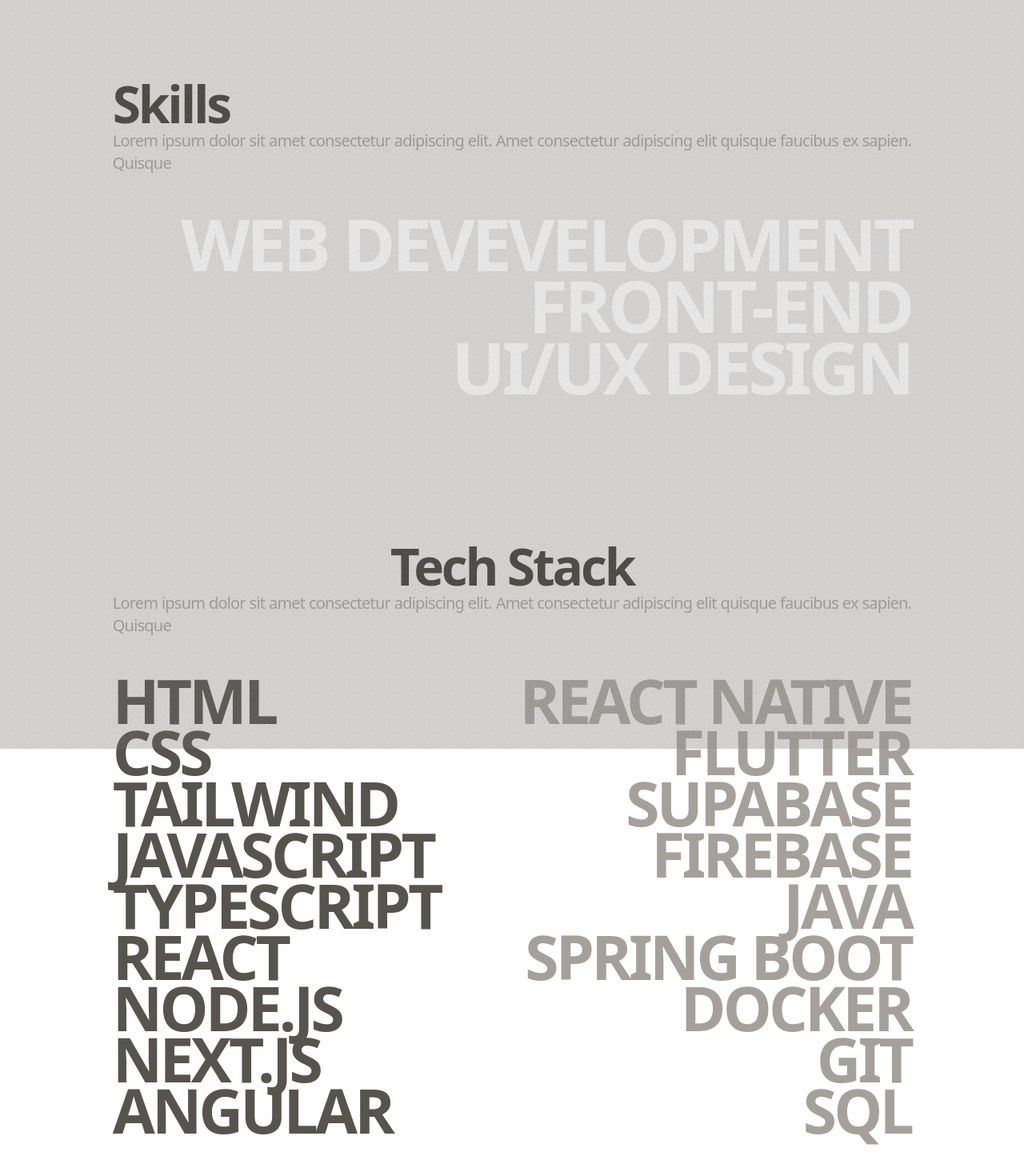
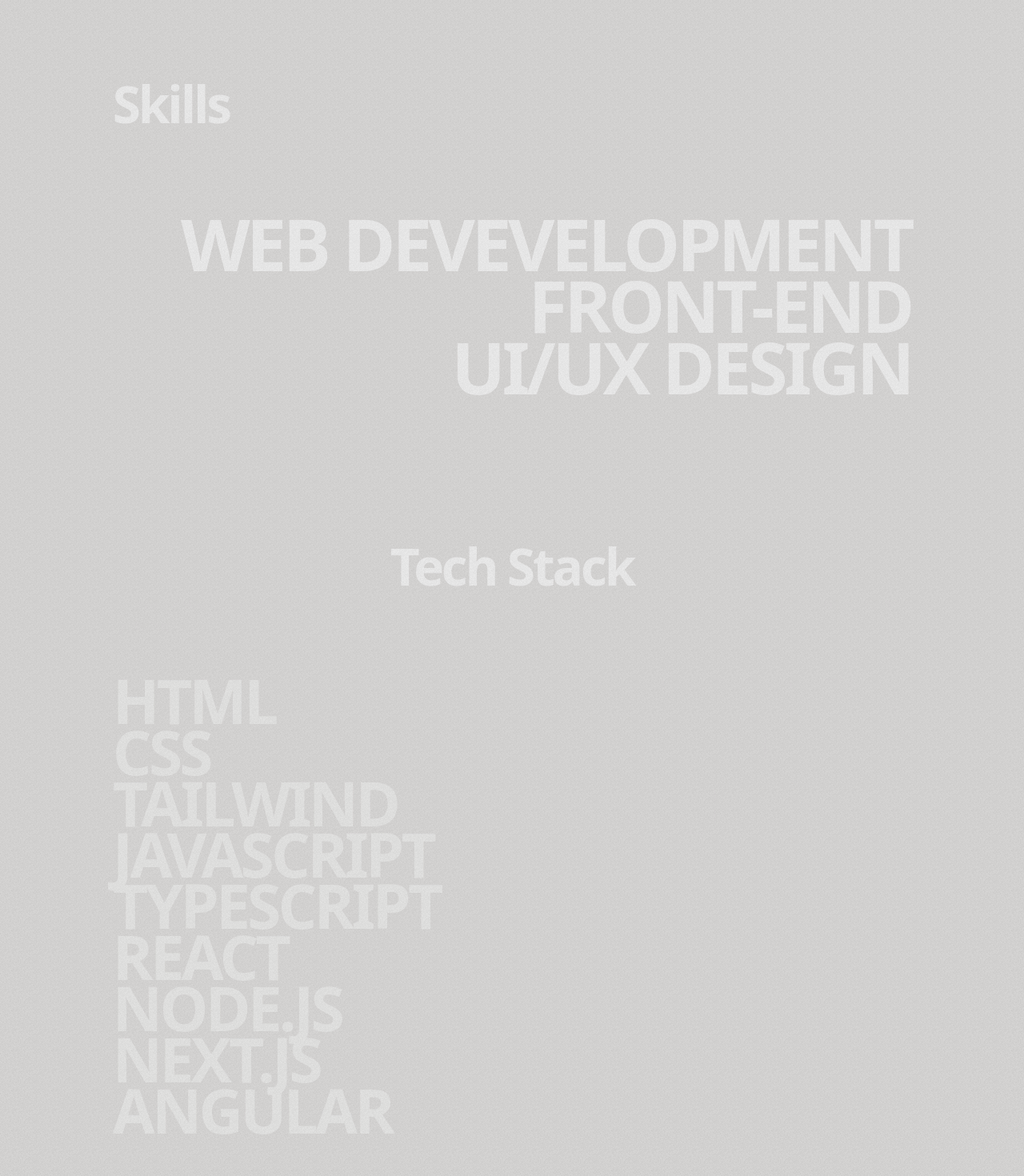
Before and after one commit to johannbleza/portfolio, a Next.js app: page / in a window 1280 px wide. Shown: the part 1198-2668 px from the top of the page at 80% size. Before the commit the page ends 2638 px from the top, so only its background shows below. Built offline with nearby package versions, Linux system fonts and the light colour scheme.

Commit message:
Adjusted Fullscreen profile

```diff
--- a/app/page.tsx
+++ b/app/page.tsx
@@ -4,10 +4,10 @@
 
 const page = () => {
   return (
-    <div className="relative bg-stone-200 text-stone-700 tracking-tighter">
+    <div className="relative bg-stone-200 text-stone-700 tracking-tighter overflow-hidden">
       <Hero />
-      {/* <About /> */}
       <Skills />
+      <About />
       <div className="absolute inset-0 opacity-80 noisy w-full h-full z-50 pointer-events-none" />
     </div>
   );
--- a/components/About.tsx
+++ b/components/About.tsx
@@ -1,9 +1,5 @@
 const About = () => {
-  return (
-    <div className="min-h-[200dvh] flex justify-center items-center z-50">
-      <h1 className="text-[20vh] text-white">JOHANN SEALTIEL BLEZA</h1>
-    </div>
-  );
+  return <div className="min-h-dvh"></div>;
 };
 
 export default About;
--- a/components/Hero.tsx
+++ b/components/Hero.tsx
@@ -68,17 +68,28 @@
         scrub: true,
       },
     });
+
+    const mm = gsap.matchMedia();
+
+    mm.add(
+      {
+        isDesktop: "(min-width: 800px)",
+        isMobile: "(max-width: 799px)",
+      },
+      (context) => {
+        const isDesktop = context.conditions?.isDesktop;
+
         gsap.to("#profile", {
-      scale: 5,
-      y: 600,
-      ease: "power1.inOut",
-      // overflow: "hidden",
+          scale: 4.5,
+          y: isDesktop ? 800 : 400,
           scrollTrigger: {
             // pin: true,
             end: 800,
             scrub: 1,
           },
         });
+      },
+    );
   }, []);
   return (
     <main className="relative min-h-dvh flex flex-col justify-between p-4">
--- a/components/Skills.tsx
+++ b/components/Skills.tsx
@@ -35,7 +35,7 @@
     );
   }, []);
   return (
-    <main className="min-h-dvh p-4  flex flex-col gap-20 mt-20 ">
+    <main className="min-h-dvh p-4  flex flex-col gap-20 mt-20 text-white">
       <section
         className="flex flex-col gap-12  xl:w-[80%] mx-auto justify-between"
         id="skills"
@@ -44,7 +44,7 @@
           <h1 className="text-5xl lg:text-[5vw] font-semibold  tracking-tighter">
             Skills
           </h1>
-          <p className="text-justify text-stone-400 md:text-xl">
+          <p className="text-justify text-stone-200 md:text-xl">
             Lorem ipsum dolor sit amet consectetur adipiscing elit. Amet
             consectetur adipiscing elit quisque faucibus ex sapien. Quisque
           </p>
@@ -64,13 +64,13 @@
           <h1 className="text-5xl lg:text-[5vw] font-semibold tracking-tighter">
             Tech Stack
           </h1>
-          <p className="text-justify text-stone-400 md:text-xl">
+          <p className="text-justify text-stone-200 md:text-xl">
             Lorem ipsum dolor sit amet consectetur adipiscing elit. Amet
             consectetur adipiscing elit quisque faucibus ex sapien. Quisque
           </p>
         </div>
         <div className="flex text-[7.5vw] tracking-tighter font-bold leading-[7vw] justify-between lg:text-[6vw] lg:leading-[5vw]">
-          <div className="text-stone-600 lg:text-start">
+          <div className="text-stone-100 lg:text-start">
             <h1>HTML</h1>
             <h1>CSS</h1>
             <h1>TAILWIND</h1>
@@ -81,7 +81,7 @@
             <h1>NEXT.JS</h1>
             <h1>ANGULAR</h1>
           </div>
-          <div className="text-stone-400  text-end ">
+          <div className="text-stone-200  text-end ">
             <h1>REACT NATIVE</h1>
             <h1>FLUTTER</h1>
             <h1>SUPABASE</h1>
```
Lines whose indentation alone changed are shown as unchanged.
